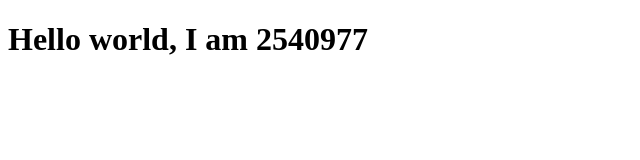
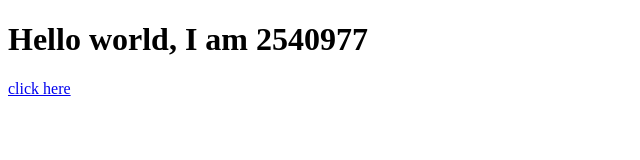
Before and after one commit to yurisha314/Lab-1, a plain HTML site: page index.html in a window 1280 px wide. Shown: the full height of the page, 0-640 px from the left. Drawn offline with Linux system fonts and the light colour scheme.

Commit message:
Update index.html
Adding my portfolio link

```diff
--- a/index.html
+++ b/index.html
@@ -6,5 +6,6 @@
 </head>
 <body>
    <h1>Hello world, I am 2540977</h1>
+    <a href="2540977-lab2.html"> click here</a>
 </body>
 </html>
```
